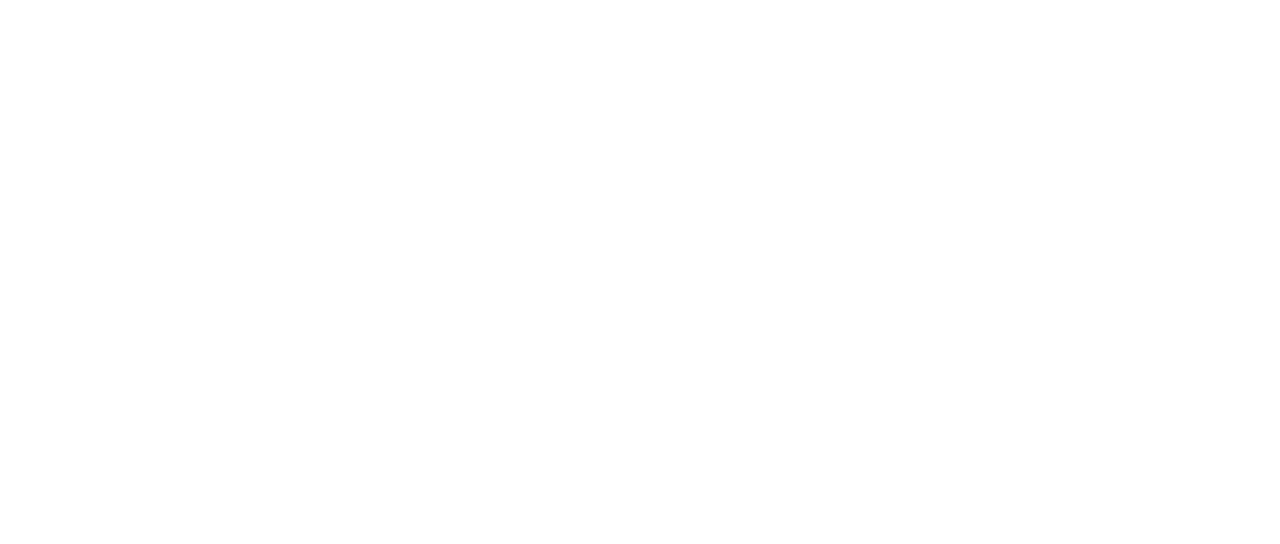
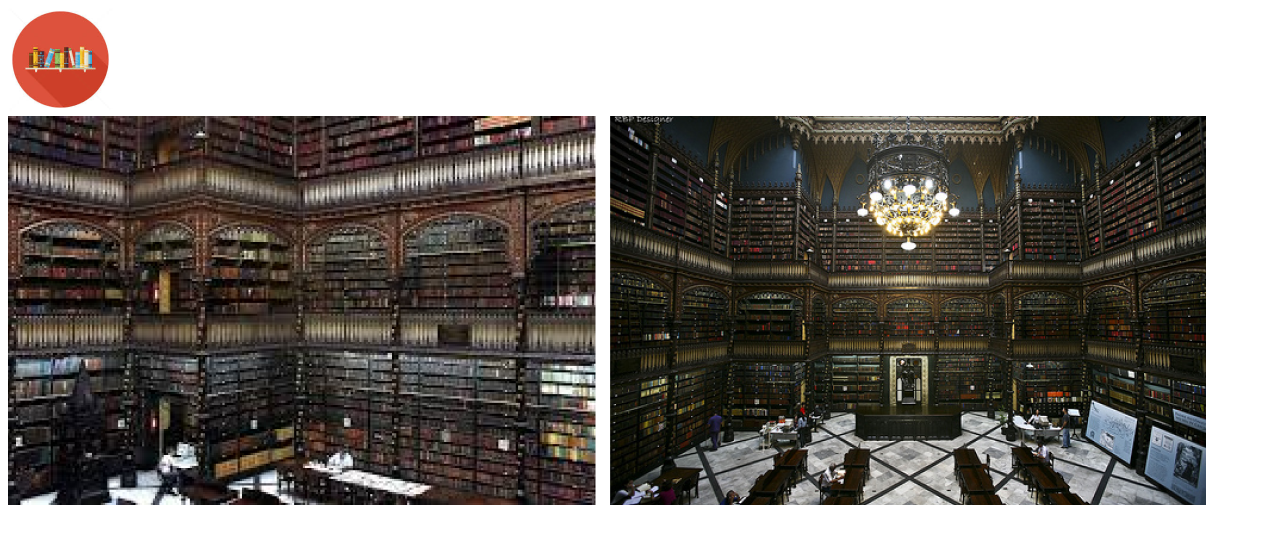
Before and after one commit to AnaLuizaFreschi/AulaWeb2024, a plain HTML site: page index.html in a window 1280 px wide. Drawn offline with Linux system fonts and the light colour scheme.

Commit message:
Aula 01-03

```diff
--- a/index.html
+++ b/index.html
@@ -8,9 +8,11 @@
 </head>
 <body>
     <header>
+        <img src="./img/imagemLogo.png"
 
     </header>
     <main>
+        <img src="./img/imagem1.png"
 
     </main>
     <footer>
```
Also changed, not shown: img/imagem1.png (added), img/imagemLogo.png (added), 2 other files.
